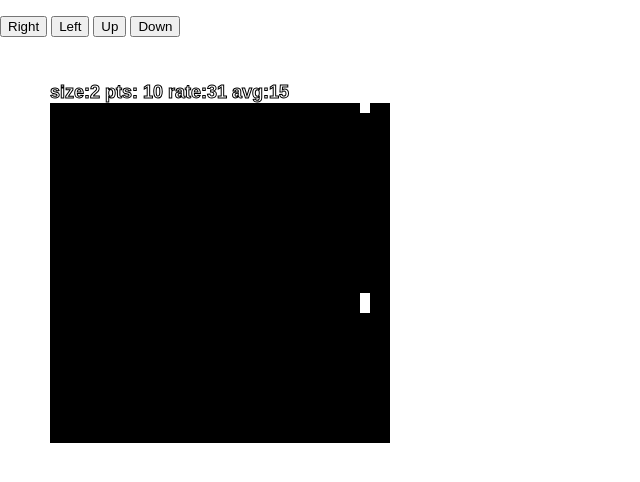
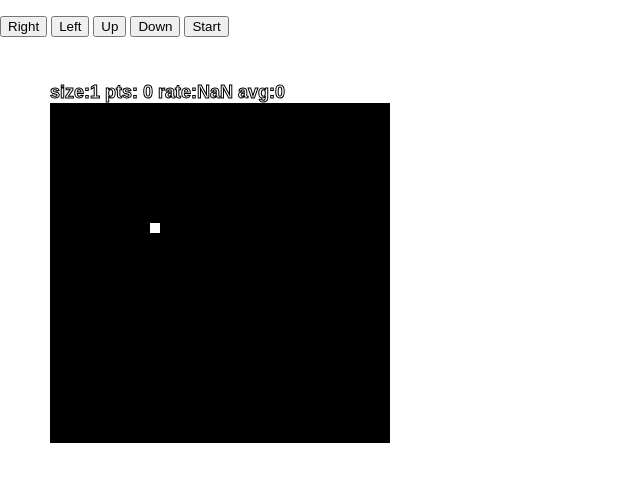
Before and after one commit to JKRuigu/snake_game, a plain HTML site: page index.html in a window 1280 px wide. Shown: the whole page, without its empty margins (0-640 px from the left). Drawn offline with Linux system fonts and the light colour scheme.

Commit message:
Added start button and its functionality

```diff
--- a/index.html
+++ b/index.html
@@ -23,6 +23,7 @@
 		<button onclick="move(0,false)" >Left</button>
 		<button onclick="move(1,true)">Up</button>
 		<button onclick="move(1,false)">Down</button>
+    <button onclick="start()" id="start">Start</button>
 	</p>
 	<canvas id="mycanvas" width="750" height="750"></canvas>
    </body>
--- a/js/engine.js
+++ b/js/engine.js
@@ -1,4 +1,20 @@
-var myTimer = setInterval(()=>{
+console.log("HELLO",isPlay);
+// Start game;
+start = ()=>{
+	// CHECKS IF THE GAME HAS STARTED;
+	// IF YOU CALL THE startGame() Functions multiple time it increases the speed of the game;
+	if (!isPlay) {
+		startGame();
+	}else{
+		stopGame();
+		// isPlay = true;
+	}
+
+	isPlay = true;
+}
+// STARTS THE GAME;
+startGame = ()=>{
+	var myTimer = setInterval(()=>{
 	if (data) {
 		isTreaseureFound();
 	}
@@ -7,8 +23,6 @@ var myTimer = setInterval(()=>{
 	let myOpt = generateXY(data[0],treasure[0]);
 	currentMove = (myOpt == undefined ? currentMove:myOpt);
 	interval++;
-
-	// KEY INPUT
 
 	switch(currentMove){
 		case 0:
@@ -20,6 +34,15 @@ var myTimer = setInterval(()=>{
 		default:
 			console.log("default");
 	}
-},100);
-
-setInterval(()=>{clearInterval(myTimer)},100000);
+	},100);
+	setTimeOut(myTimer,10000);
+	// getTimer =
+	function getTimer() {
+		return myTimer;
+	}
+}
+setTimeOut = (myTimer,period)=>{
+	// if (isPlay) {
+		setInterval(()=>{clearInterval(myTimer)},period);
+	// }
+}
--- a/js/main.js
+++ b/js/main.js
@@ -21,6 +21,8 @@ var hasStarted = false; //if true the game begins;
 var interval =0; //many of time the game refreshes;
 var points = 0; //score;
 var pointsArr =[]; //store points to help in calculating average performance of the game;
+var isPlay = false;
+
 
 // Create random number between the minX and maxY margins;
 createRandom = ()=>{
```
